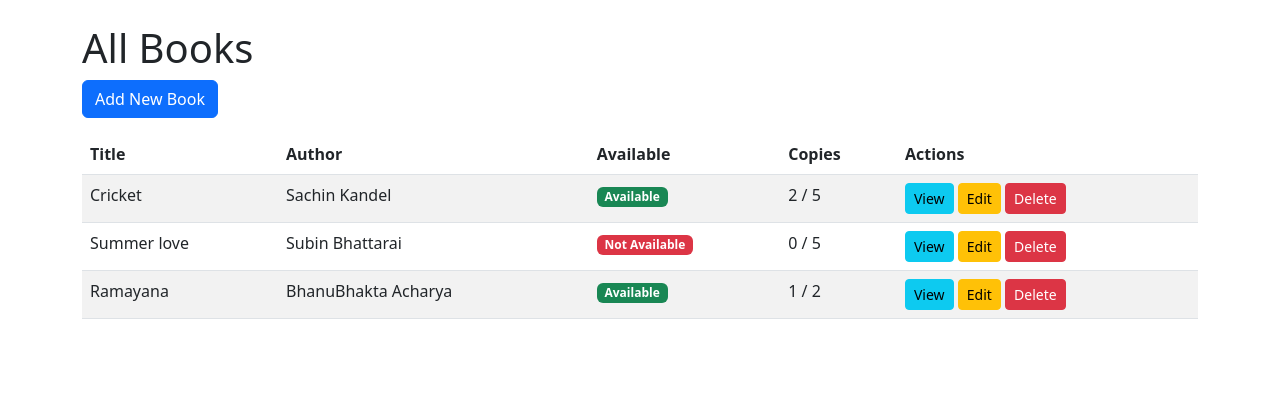
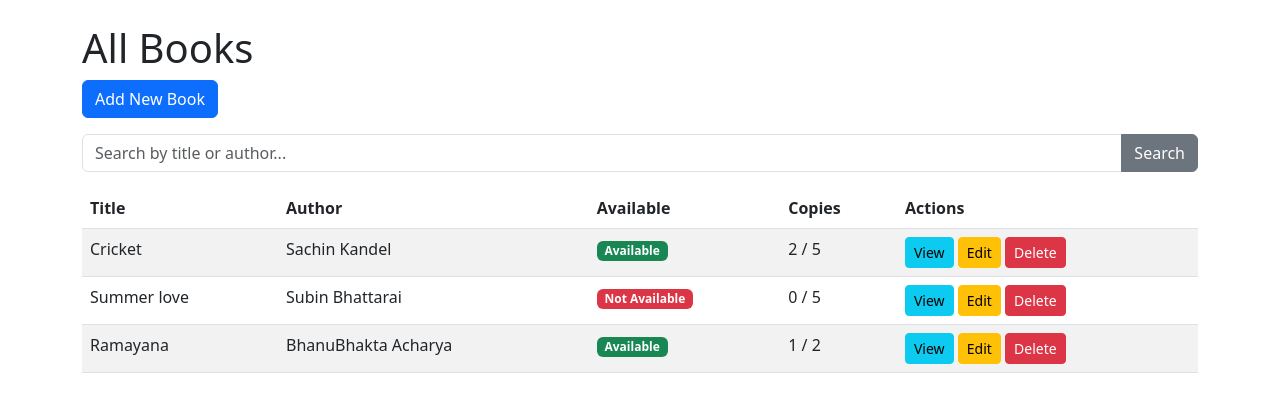
Before and after one commit to Sachinkandel78/Library_Mgmt_Sys, a Django app: page /books/ in a window 1280 px wide. Shown: the part 56-468 px from the top of the page. Run offline with Django 5.2, Linux system fonts and the light colour scheme; data comes from the database, SQL or seed files in the repository.

Commit message:
Adding search Feature

```diff
--- a/library/views.py
+++ b/library/views.py
@@ -7,8 +7,17 @@ def home(request):
     return render(request,'home.html')
 
 def book_list(request):
-    books = Book.objects.all()      #this is a new and important concept, the Django ORM (Object-Relational Mapper)
-    return render(request,'book_list.html', {'books':books})
+    query = request.GET.get('q')
+    books = Book.objects.all()  #this is a new and important concept, the Django ORM (Object-Relational Mapper)
+
+    if query:
+        books = books.filter(
+            title__icontains=query
+        ) | books.filter(
+            author__name__icontains=query
+        )
+
+    return render(request, 'book_list.html', {'books': books, 'query': query})
 
 def book_detail(request, pk):
     book = get_object_or_404(Book, pk=pk)
--- a/templates/book_list.html
+++ b/templates/book_list.html
@@ -3,7 +3,15 @@
 {% block content %}
     <h1>All Books</h1>
     <a href="{% url 'book_add' %}" class="btn btn-primary mb-3">Add New Book</a>
-
+    <form method="get" action="{% url 'book_list' %}" class="mb-3">
+        <div class="input-group">
+            <input type="text" name="q" class="form-control" placeholder="Search by title or author..." value="{{ query|default:'' }}">
+            <button type="submit" class="btn btn-secondary">Search</button>
+            {% if query %}
+                <a href="{% url 'book_list' %}" class="btn btn-outline-secondary">Clear</a>
+            {% endif %}
+        </div>
+    </form>
     <table class="table table-striped">
         <thead>
             <tr>
```
Also changed, not shown: 8 other files.
